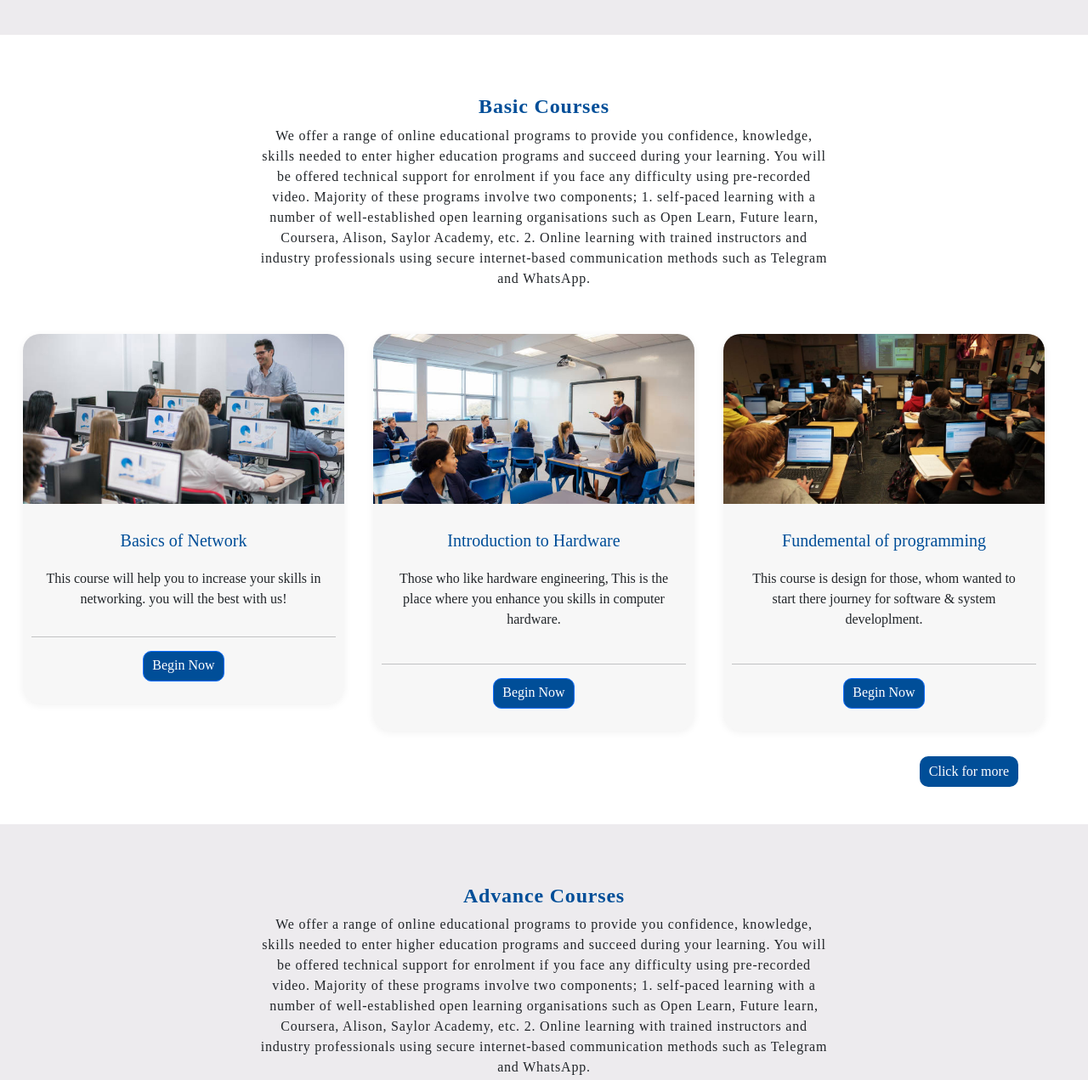
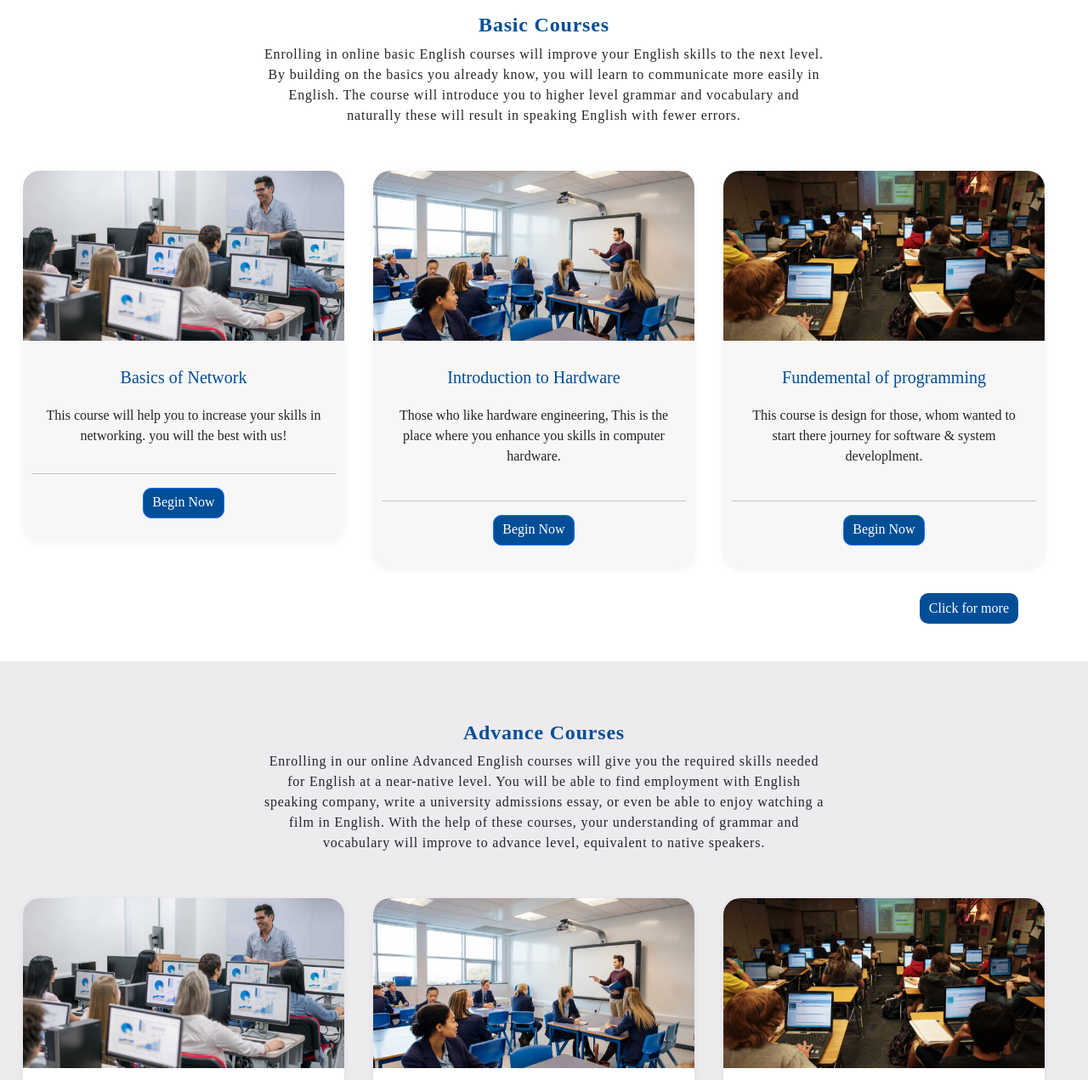
Before and after one commit to BasiraMehrzad24/AfghanistanOpenUniversity, a plain HTML site: page index.html in a window 1280 px wide. Shown: the part 4244-5515 px from the top of the page at 85% size. Drawn offline with nearby package versions, Linux system fonts and the light colour scheme.

Commit message:
Contents added

```diff
--- a/index.html
+++ b/index.html
@@ -359,11 +359,7 @@
                 <p>We offer a range of online educational programs to provide you confidence, knowledge,
                     skills needed to enter higher education programs and succeed during your learning.
                     You will be offered technical support for enrolment if you face any difficulty using
-                    pre-recorded video. Majority of these programs involve two components;
-                    1. self-paced learning with a number of well-established open learning organisations
-                    such as Open Learn, Future learn, Coursera, Alison, Saylor Academy, etc.
-                    2. Online learning with trained instructors and industry professionals using
-                    secure internet-based communication methods such as Telegram and WhatsApp.
+                    pre-recorded video.
                 </p>
             </div>
             <br>
@@ -567,14 +563,11 @@
         <div class="container">
             <div class="section-header text-center position-relative pb-5">
                 <h3>Basic Courses</h3>
-                <p>We offer a range of online educational programs to provide you confidence, knowledge,
-                    skills needed to enter higher education programs and succeed during your learning.
-                    You will be offered technical support for enrolment if you face any difficulty using
-                    pre-recorded video. Majority of these programs involve two components;
-                    1. self-paced learning with a number of well-established open learning organisations
-                    such as Open Learn, Future learn, Coursera, Alison, Saylor Academy, etc.
-                    2. Online learning with trained instructors and industry professionals using
-                    secure internet-based communication methods such as Telegram and WhatsApp.
+                <p>Enrolling in online basic English courses will improve your
+                    English skills to the next level. By building on the basics you
+                    already know, you will learn to communicate more easily in English.
+                    The course will introduce you to higher level grammar and vocabulary
+                    and naturally these will result in speaking English with fewer errors.
                 </p>
             </div>
             <div class="row">
@@ -665,14 +658,13 @@
         <div class="container">
             <div class="section-header text-center position-relative pb-5">
                 <h3>Advance Courses</h3>
-                <p>We offer a range of online educational programs to provide you confidence, knowledge,
-                    skills needed to enter higher education programs and succeed during your learning.
-                    You will be offered technical support for enrolment if you face any difficulty using
-                    pre-recorded video. Majority of these programs involve two components;
-                    1. self-paced learning with a number of well-established open learning organisations
-                    such as Open Learn, Future learn, Coursera, Alison, Saylor Academy, etc.
-                    2. Online learning with trained instructors and industry professionals using
-                    secure internet-based communication methods such as Telegram and WhatsApp.
+                <p>Enrolling in our online Advanced English courses will give you
+                    the required skills needed for English at a near-native level.
+                    You will be able to find employment with English speaking company,
+                    write a university admissions essay, or even be able to enjoy
+                    watching a film in English. With the help of these courses,
+                    your understanding of grammar and vocabulary will improve
+                    to advance level, equivalent to native speakers.
                 </p>
             </div>
             <div class="row">
@@ -878,9 +870,12 @@
     <!--Job section-->
     <section class="jobs" id="jobs">
 
-        <div class="section-header text-center">
+        <div class="section-header text-center pb-3">
             <h3>Career and Jobs</h3>
-            <p>We have some new jobs for you, see and choose your interest dream job!</p>
+            <p>We are dedicated to linking our students with
+               employment opportunities in Afghanistan or abroad
+                (online) by matching their qualifications and
+                experiences to the job description and requirements.</p>
         </div>
 
         <div class="jobs-cards">
```
